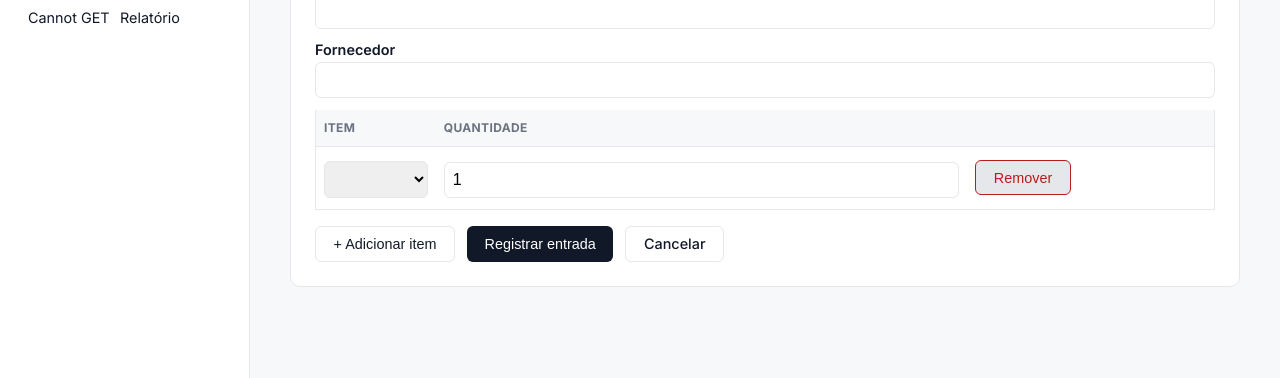
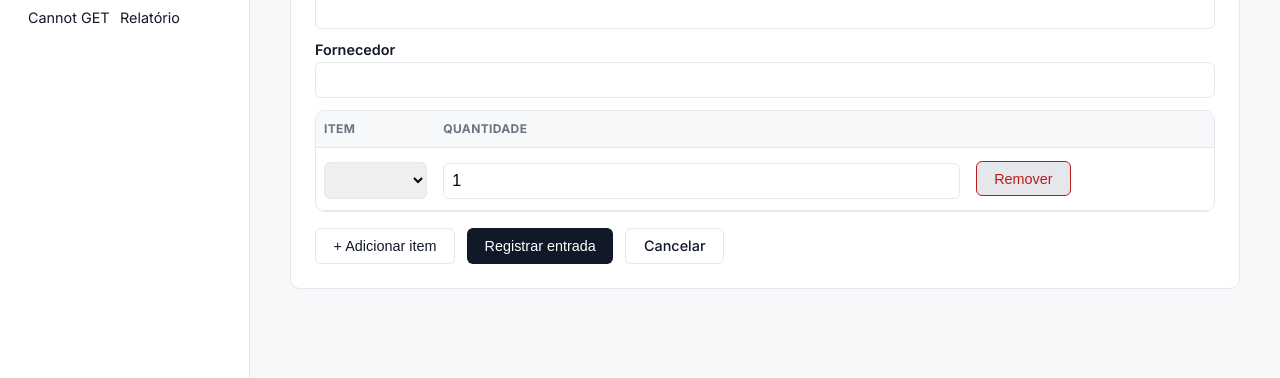
Before and after one commit to souzamariajulia/sistema-controle-de-estoque, a PHP site: page /frontend/public/entrada-nova.html in a window 1280 px wide. Shown: the part 234-612 px from the top of the page. Run offline with PHP 8.4, Linux system fonts and the light colour scheme; lists and menus that the app fills with data are empty.

Commit message:
style: ajusta estilo da tabela para bordas arredondadas e separação

```diff
--- a/frontend/public/css/style.css
+++ b/frontend/public/css/style.css
@@ -170,9 +170,11 @@ select:focus {
 
 table {
   width: 100%;
-  border-collapse: collapse;
-  border-left: 1px solid var(--cor-borda);
-  border-right: 1px solid var(--cor-borda);
+  border-collapse: separate;
+  border-spacing: 0;
+  border: 1px solid var(--cor-borda);
+  border-radius: 10px;
+  overflow: hidden;
   margin-bottom: 1rem;
 }
 
```
